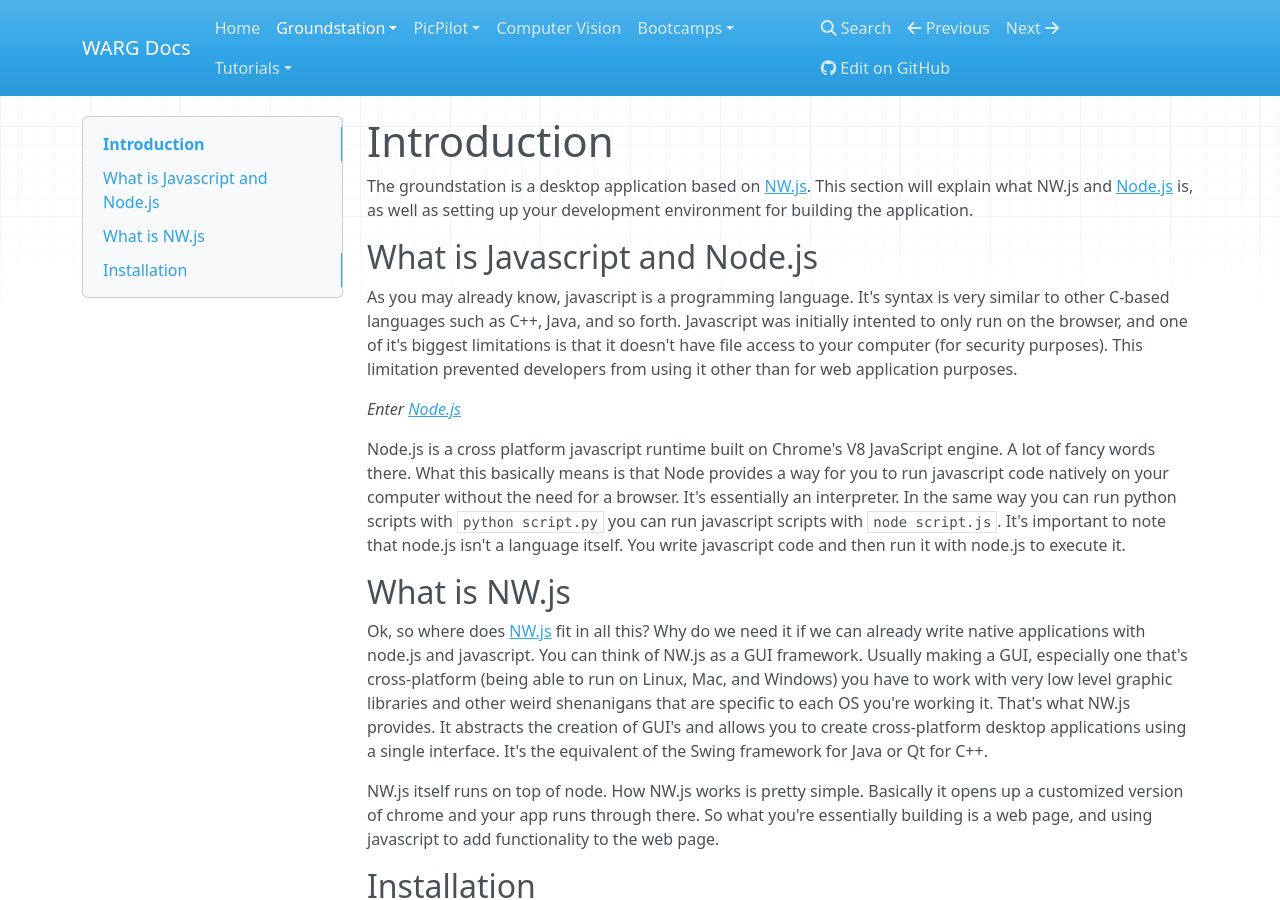
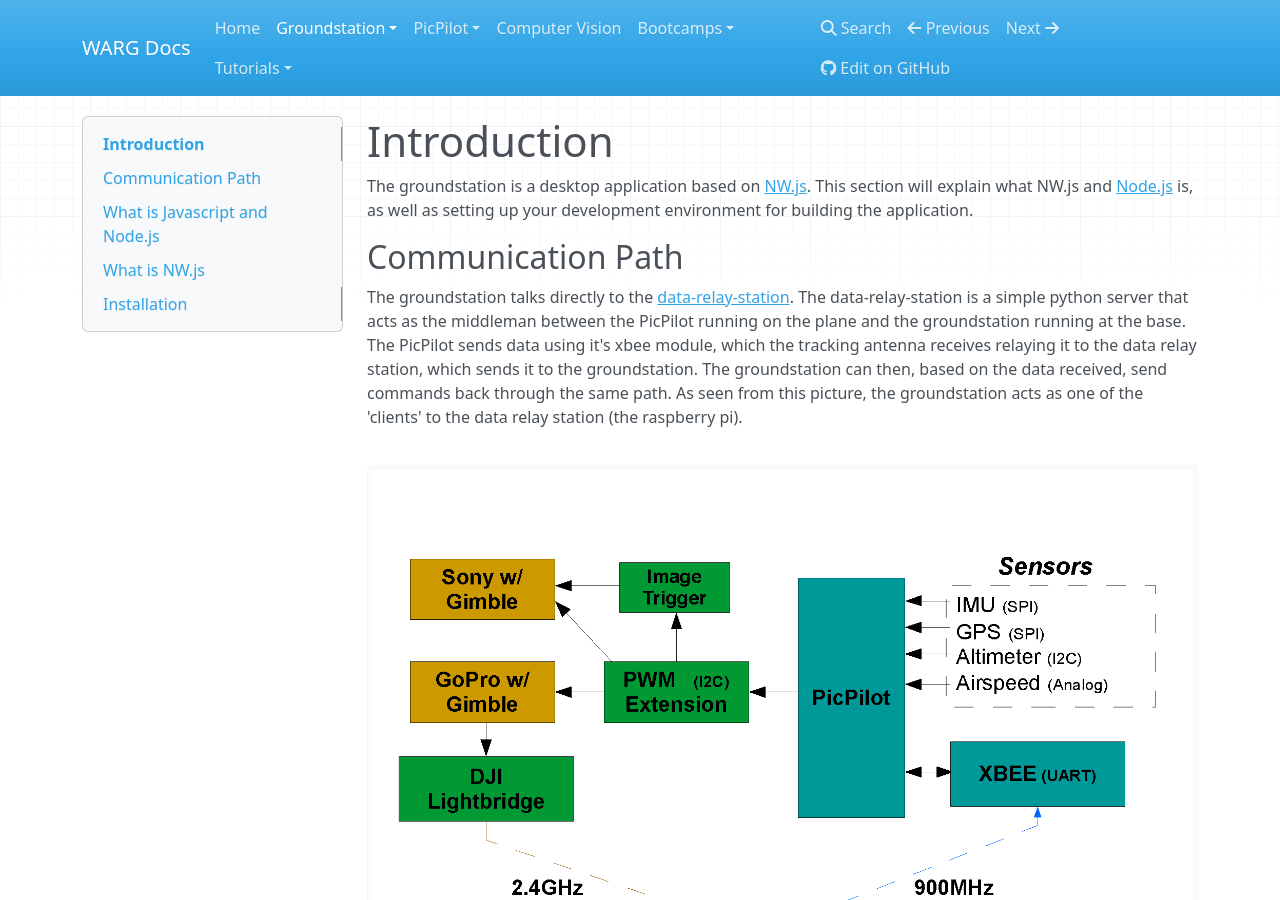
Before and after one commit to UWARG/docs, an MkDocs documentation site: the page built from docs/groundstation/introduction.md, in a window 1280 px wide and 900 px high. Built offline with MkDocs 1.6.1, drawn with Linux system fonts in a browser that asks for light colours; nearby versions of some CDN libraries; old or Windows-style settings are respelled for this version of MkDocs.

Commit message:
Added communication path section to intro

```diff
--- a/docs/groundstation/introduction.md
+++ b/docs/groundstation/introduction.md
@@ -1,6 +1,12 @@
 # Introduction
 
 The groundstation is a desktop application based on [NW.js](nwjs.iohttp://nwjs.io/). This section will explain what NW.js and [Node.js](https://nodejs.org/en/) is, as well as setting up your development environment for building the application.
+
+## Communication Path
+
+The groundstation talks directly to the [data-relay-station](https://github.com/UWARG/data-relay-station). The data-relay-station is a simple python server that acts as the middleman between the PicPilot running on the plane and the groundstation running at the base. The PicPilot sends data using it's xbee module, which the tracking antenna receives relaying it to the data relay station, which sends it to the groundstation. The groundstation can then, based on the data received, send commands back through the same path. As seen from this picture, the groundstation acts as one of the 'clients' to the data relay station (the raspberry pi).
+
+![High level overview](../images/groundstation/warg-fleet-diagram.png)
 
 ## What is Javascript and Node.js
 
```
Also changed, not shown: docs/images/groundstation/warg-fleet-diagram.png (added).
